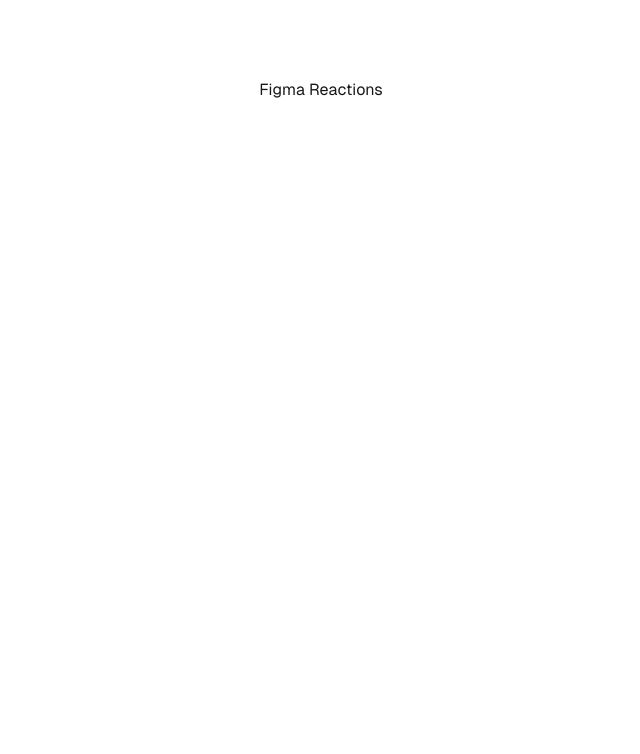
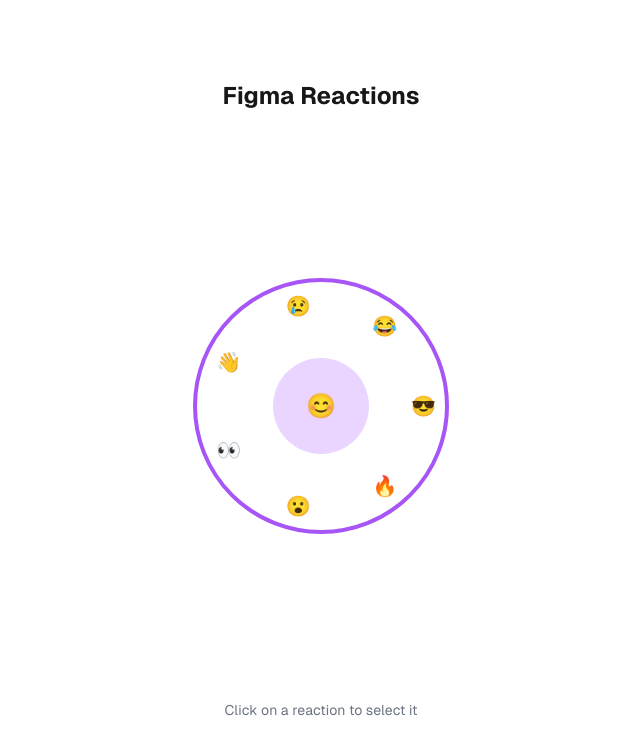
Before and after one commit to aswinckr/figma-reactions, a Next.js app: page / in a window 1280 px wide. Shown: the top 754 px of the page, without its empty margins (319-959 px from the left). Built offline with nearby package versions, Linux system fonts and the light colour scheme.

Commit message:
ui styling

```diff
--- a/src/app/page.tsx
+++ b/src/app/page.tsx
@@ -1,9 +1,12 @@
 import Image from "next/image";
+import ReactionWheel from "../components/ReactionWheel";
 
 export default function Home() {
   return (
-    <div className="grid grid-rows-[20px_1fr_20px] items-center justify-items-center min-h-screen p-8 pb-20 gap-16 sm:p-20 font-[family-name:var(--font-geist-sans)]">
-      <h1>Figma Reactions</h1>
+    <div className="grid grid-rows-[auto_1fr_auto] items-center justify-items-center min-h-screen p-8 pb-20 gap-16 sm:p-20 font-[family-name:var(--font-geist-sans)]">
+      <h1 className="text-2xl font-bold">Figma Reactions</h1>
+      <ReactionWheel />
+      <p className="text-sm text-gray-500">Click on a reaction to select it</p>
     </div>
   );
 }
--- /dev/null
+++ b/src/components/ReactionWheel.tsx
@@ -0,0 +1,43 @@
+import React from "react";
+
+const ReactionWheel: React.FC = () => {
+  const reactions = [
+    { emoji: "😎", label: "Cool" },
+    { emoji: "🔥", label: "Fire" },
+    { emoji: "😮", label: "Wow" },
+    { emoji: "👀", label: "Eyes" },
+    { emoji: "👋", label: "Wave" },
+    { emoji: "😢", label: "Sad" },
+    { emoji: "😂", label: "Laugh" },
+  ];
+
+  return (
+    <div className="relative w-64 h-64">
+      <div className="absolute inset-0 rounded-full border-4 border-purple-500 bg-white"></div>
+      <div className="absolute inset-0 flex items-center justify-center">
+        <div className="w-24 h-24 bg-purple-200 rounded-full flex items-center justify-center">
+          <span className="text-2xl">😊</span>
+        </div>
+      </div>
+      {reactions.map((reaction, index) => (
+        <div
+          key={index}
+          className="absolute w-10 h-10 rounded-full flex items-center justify-center"
+          style={{
+            top: `${
+              50 + 40 * Math.sin((index * 2 * Math.PI) / reactions.length)
+            }%`,
+            left: `${
+              50 + 40 * Math.cos((index * 2 * Math.PI) / reactions.length)
+            }%`,
+            transform: "translate(-50%, -50%)",
+          }}
+        >
+          <span className="text-xl">{reaction.emoji}</span>
+        </div>
+      ))}
+    </div>
+  );
+};
+
+export default ReactionWheel;
```
Also changed, not shown: src/prompts/2-style-layout.md (added, +3 -0 lines), src/prompts/3-add-separations.md (added).
